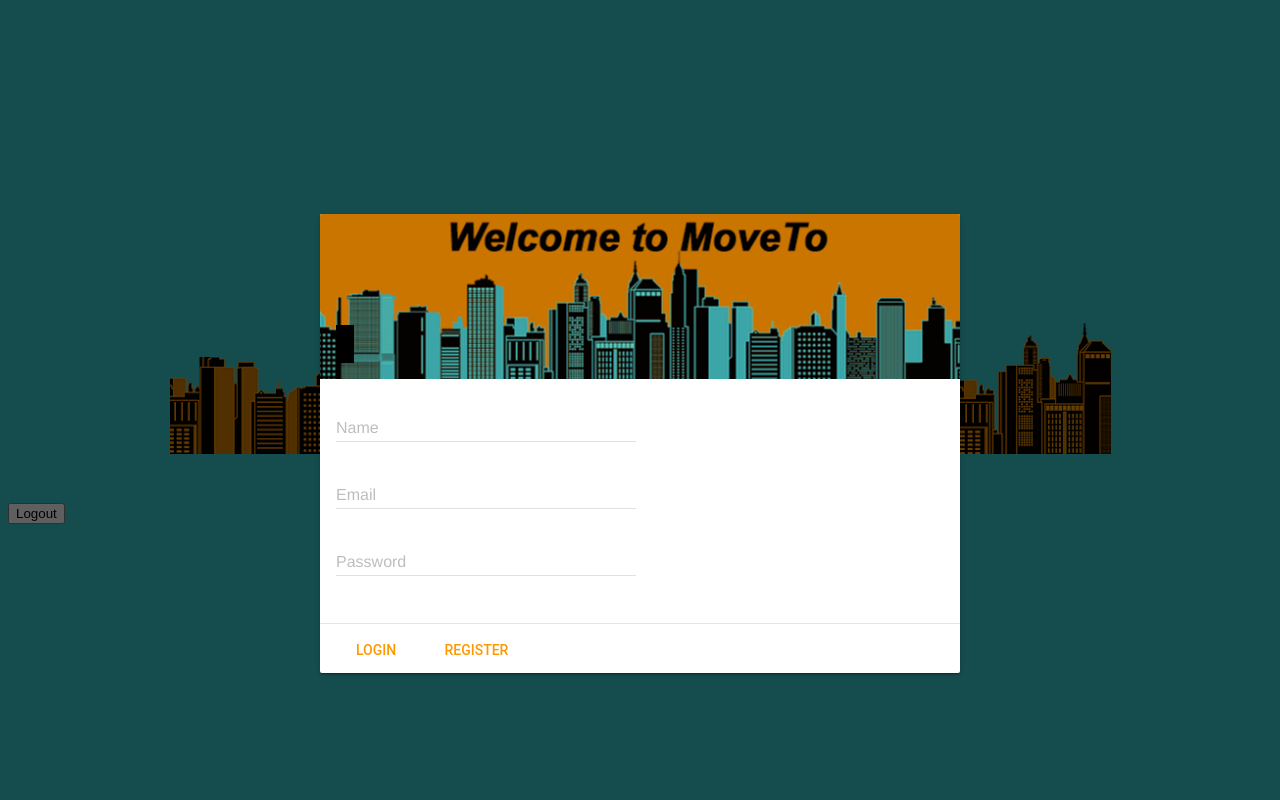
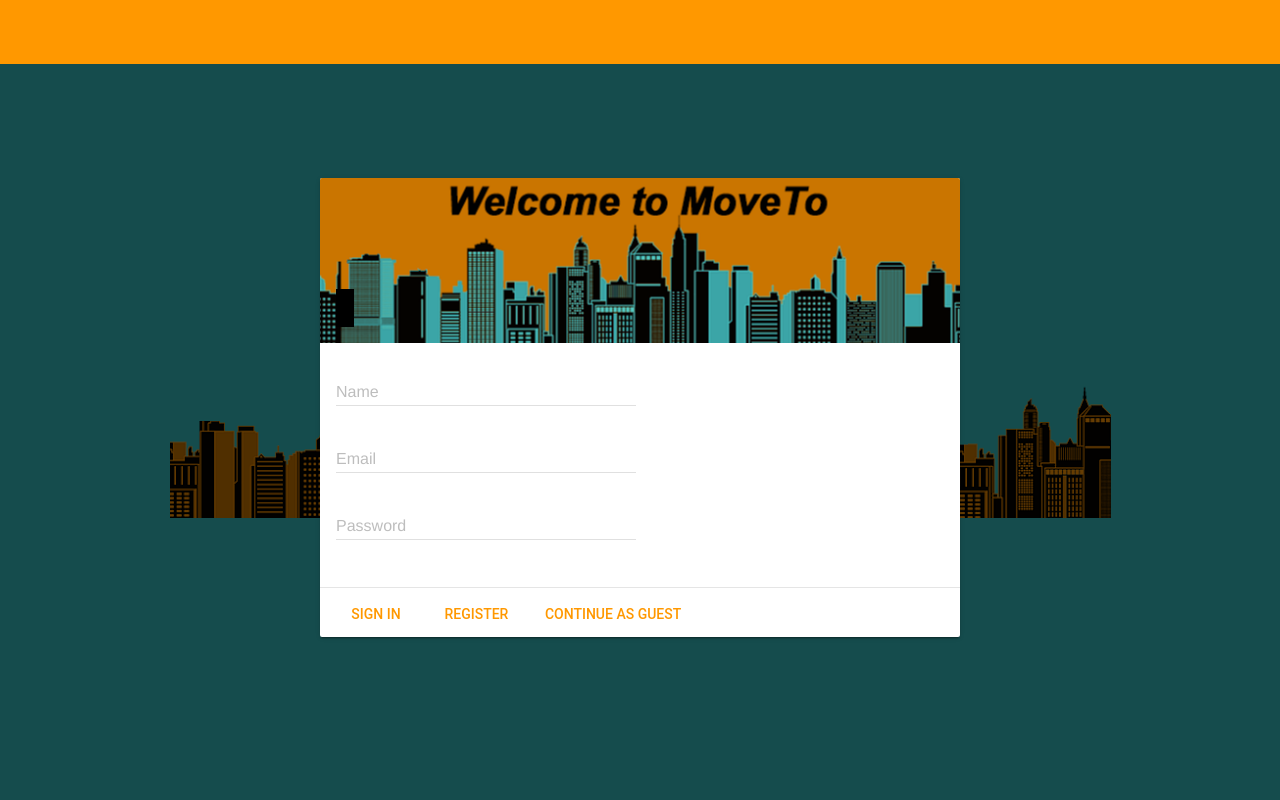
Before and after one commit to rhouse00/moveTo, a PHP site: page / in a window 1280 px wide. Run offline with PHP 8.4, Linux system fonts and the light colour scheme; some libraries are stand-ins or nearby versions.

Commit message:
added in title menu and past searches functionality

```diff
--- a/assets/css/style.css
+++ b/assets/css/style.css
@@ -108,7 +108,7 @@ h2 {
 }
 
 .card-wide {
-    margin:-250px 25% 0 25%;
+    margin:-350px 25% 0 25%;
 }
 
 #loginButtonCont {
--- a/assets/javascript/app.js
+++ b/assets/javascript/app.js
@@ -1,6 +1,7 @@
 (function(){
 
 $(".mdl-cell--6-col").hide();
+$("#signOutButton").hide();
 
 var userInput = "";
 var parsedInput = "";
@@ -20,7 +21,10 @@ var config = {
 firebase.initializeApp(config);
 var database = firebase.database();
 
-var name, email, password, id;
+var name = "";
+var email = "";
+var password = "";
+var id = "";
 var pastSearches = [];
 
 function loginFunction(){
@@ -32,6 +36,8 @@ function loginFunction(){
      	 	id =  firebaseUser.uid;
   	    	database.ref(id).once('value').then(function(snapShot){
 				pastSearches = snapShot.child("pastSearches").val();
+				name = snapShot.child("username").val();
+				$("#nameDisplay").html("Welcome " + name);
   	    	});
       	}
    	});
@@ -41,11 +47,12 @@ function register(){
     email = $("#email").val();
     password = $("#password").val();
     name = $("#name").val();
+	$("#nameDisplay").html("Welcome " + name);
 
     firebase.auth().createUserWithEmailAndPassword(email, password).then(function(firebaseUser) {
 		if (firebaseUser) {
 			var id =  firebaseUser.uid;
-				database.ref(id).set({userID: id, username:name})
+				database.ref(id).set({userID: id, username: name})
 		} else {
 			console.log("No user!")
 		}
@@ -207,6 +214,16 @@ function googleMap () {
 	console.log(fullMapUrl);
 };
 
+function printPastSearches(){
+	$("#pastSearchesList").empty();
+	for (var i = 0; i < pastSearches.length; i++) {
+		var button = $("<a>");
+		button.addClass("mdl-button mdl-js-button mdl-js-ripple-effect");
+		button.text(pastSearches[i]);
+		$("#pastSearchesList").append(button);
+	}
+}
+
 
 // function initMap() {
 //     var uluru = "los+Angeles"
@@ -231,12 +248,13 @@ $("#citySearch").on("submit", function() {
 	$(".mdl-cell--6-col").show();
 	$("#search").css("margin-top", "-2%");
 	userInput = $("#location").val().trim();
+	pastSearches.push(userInput);
 	$("#location").val("");
 	autoComplete();
 	jambase();
 	quandl();
 	googleMap();
-	console.log(pastSearches);
+	printPastSearches();
 	// initMap();
 });
 
@@ -244,14 +262,22 @@ $("#loginButton").on("click", function(){
 	loginFunction();
 	$("#overlay").hide();
 	$(".card-wide").hide();
+	$("#signOutButton").show();
 });
 
 $("#registerButton").on("click", function(){
 	register();
 	$("#overlay").hide();
 	$(".card-wide").hide();
+	$("#signOutButton").show();
 });
 
-$("#testButton").on("click", logOut);
+$("#guestButton").on("click", function(){
+	printPastSearches();
+	$("#overlay").hide();
+	$(".card-wide").hide();
+});
+
+$("#signOutButton").on("click", logOut);
 
 })(this);
--- a/index.html
+++ b/index.html
@@ -15,8 +15,27 @@
 </head>
 <body>
 
-<!--Logo / Search field-->
+    <div class="mdl-layout mdl-js-layout">
+    <header class="mdl-layout__header mdl-layout__header--scroll">
+        <div class="mdl-layout__header-row">
+        <span class="mdl-layout-title" id="nameDisplay"></span>
+        <div class="mdl-layout-spacer"></div>
+        <nav class="mdl-navigation">
+            <a class="mdl-button mdl-js-button mdl-js-ripple-effect" id="signOutButton">Sign Out</a>
+        </nav>
+        </div>
+    </header>
+    <div class="mdl-layout__drawer">
+        <span class="mdl-layout-title">Past Searches</span>
+        <nav class="mdl-navigation" id="pastSearchesList">
+            <a class="mdl-button mdl-js-button mdl-js-ripple-effect"></a>
+        </nav>
+    </div>
+    <main class="mdl-layout__content">
+        <div class="page-content">
             <div class="mdl-grid">
+
+                <!--search bar and logo-->
                 <div class="mdl-cell mdl-cell--12-col" id="search">
                     <h1 id="city"></h1>
                     <form action="#" id="citySearch">
@@ -25,14 +44,13 @@
                             <label class="mdl-textfield__label" for="location" id="dummyText">City...</label>
                         </div>
                     </form>
-            <button id="testButton">Logout</button>
                 </div>
 
+                <!--login modal-->
                 <div class="card-wide mdl-card mdl-shadow--2dp">
                     <div class="mdl-card__title">
                         <h2 class="mdl-card__title-text"></h2>
                     </div>
-
                     <div class="mdl-card__supporting-text" id="loginArea">
                         <form action="#">
                             <div class="mdl-textfield mdl-js-textfield mdl-textfield--floating-label">
@@ -53,13 +71,15 @@
                             </div>
                         </form>
                     </div>
-
                     <div class="mdl-card__actions mdl-card--border" id="loginButtonCont">
                         <a class="mdl-button mdl-button--colored mdl-js-button mdl-js-ripple-effect" id="loginButton">
-                Login
+                        Sign In
                         </a>
                         <a class="mdl-button mdl-button--colored mdl-js-button mdl-js-ripple-effect" id="registerButton">
                         Register
+                        </a>
+                        <a class="mdl-button mdl-button--colored mdl-js-button mdl-js-ripple-effect" id="guestButton">
+                        Continue as Guest
                         </a>
                     </div>
                 </div>
@@ -141,8 +161,10 @@
                     </div>
                 </div>
             </div>
-
             <div id="overlay"></div>
+        </div>
+    </main>
+    </div>
 
 	<script type="text/javascript" src="https://code.jquery.com/jquery-2.2.0.min.js"></script>
 	<script type="text/javascript" src="assets/javascript/app.js"></script>
```
Lines whose indentation alone changed are shown as unchanged.
